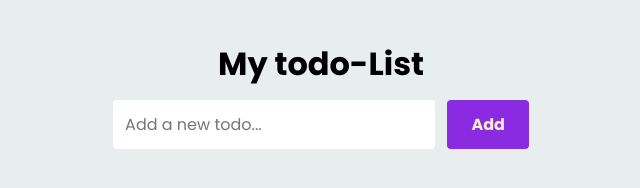
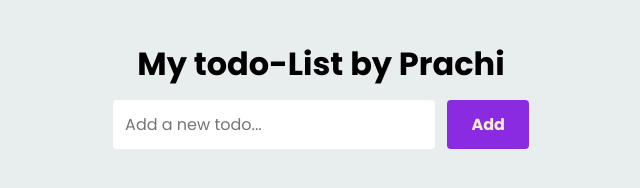
Before and after one commit to prachiGolait28/ToDo-list, a plain HTML site: page index.html in a window 1280 px wide. Shown: the whole page, without its empty margins (319-959 px from the left). Drawn offline with Linux system fonts and the light colour scheme.

Commit message:
added prachi in h1

```diff
--- a/index.html
+++ b/index.html
@@ -10,7 +10,7 @@
 
     <div class="container">
         <div class="input-container">
-            <h1>My todo-List</h1>
+            <h1>My todo-List by Prachi</h1>
             <input type="text" placeholder="Add a new todo..." id="inputBox">
             <input type="button" value="Add" id="addBtn">
         </div>
```
